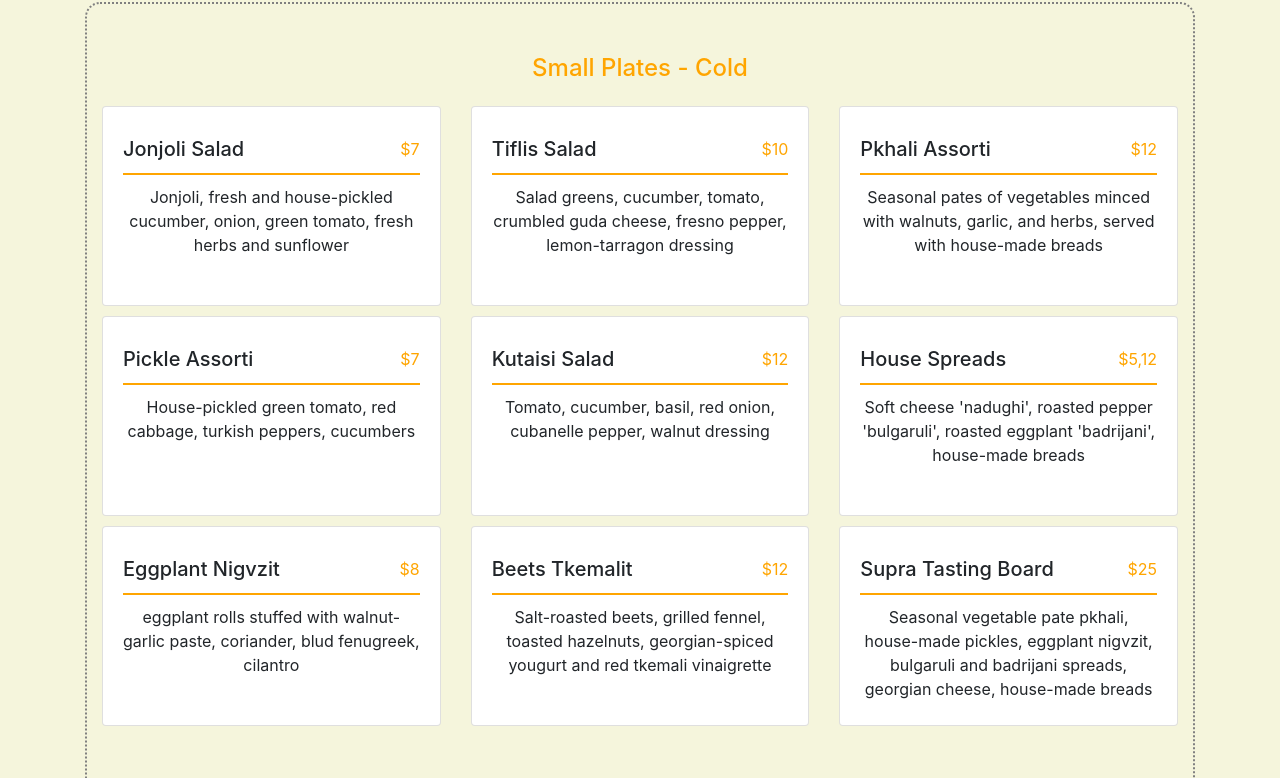
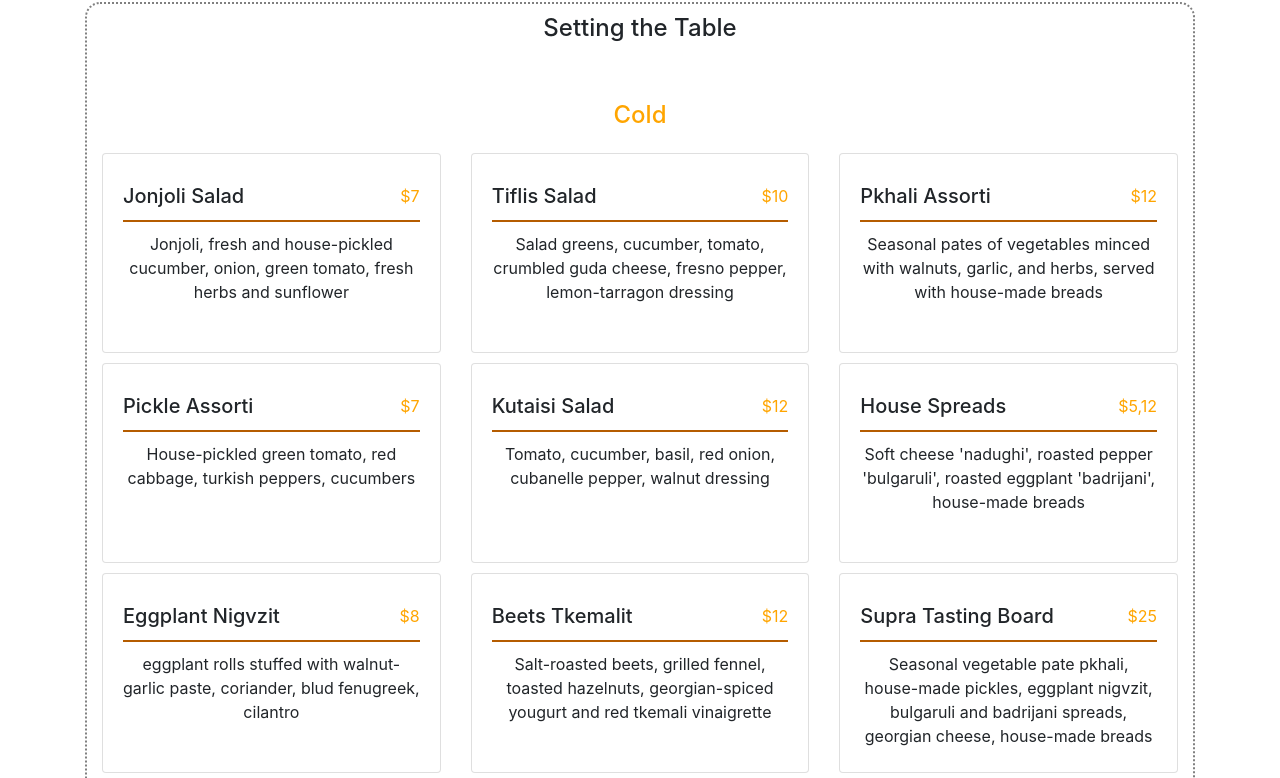
Before and after one commit to ehoversten/menu_layout, a plain HTML site: page looper.html in a window 1280 px wide. Shown: the part 494-1272 px from the top of the page. Drawn offline with nearby package versions, Linux system fonts and the light colour scheme.

Commit message:
adding css variables for color

```diff
--- a/looper.html
+++ b/looper.html
@@ -58,11 +58,15 @@
                 <!-- First Row Option Style w/ fieldset & legend  -->
 
                 <section class="small-plates">
-
+                    <div class="row">
+                        <div class="col text-center">
+                            <h4 class="menu-title">Setting the Table</h4>
+                            </div>
+                    </div>
                     <!-- COLD ITEMS SECTION  -->
                     <div class="cold-share">
                         <div class="row menu-subtitle">
-                            <h4 class="menu-subtitle">Small Plates - Cold</h4>
+                            <h4 class="menu-subtitle">Cold</h4>
                         </div>
 
                         <div class="row cold-items">
@@ -74,7 +78,7 @@
                     <!-- HOT ITEMS SECTION  -->
                     <div class="hot-share">
                         <div class="row menu-subtitle">
-                            <h4 class="menu-subtitle">Small Plates - Hot</h4>
+                            <h4 class="menu-subtitle">Hot</h4>
                         </div>
 
                         <!-- Second Row Option Style w/ border  -->
--- a/static/css/styles.css
+++ b/static/css/styles.css
@@ -1,10 +1,24 @@
+/* -- CSS Variables and Colors -- */
+:root {
+    --main-bg-color: rgb(255,255,255);              /* white */
+    --main-bg-color-alt: rgb(229,231,216);          /* gainsboro */
+    --main-bg-color-alt-1: beige;
+
+    --text-highlight-color: rgb(181,92,0);          /* darkgoldenrod */
+    --text-highlight-color-alt_1: rgb(175,84,0);    /* saddlebrown */
+    --text-highlight-color-alt-2: rgb(156,77,32);   /* sienna */
+
+    --tribal-bg: rgb(198,191,180);                  /* silver */
+    --border-color: grey;
+}
+
 *, *::before, *::after {
   box-sizing: border-box;
 }
 
 
 body {
-    background-color: beige;
+    background-color: rgb(255,255,255);
 }
 
 .header {
@@ -58,7 +72,10 @@ p > .card-title {
 .name-price-1 {
     display: flex;
     justify-content: space-between;
-    border-bottom: 2px solid orange;
+    /* border-bottom: 2px solid orange; */
+    border-bottom: 2px solid rgb(181,92,0);
+
+
 }
 
 .small-plates, .large-plates, .khachapuri {
@@ -105,3 +122,132 @@ p > .card-title {
 .food-warning {
     justify-content: center;
 }
+
+
+
+/* ----------- Non-Retina Screens ----------- */
+@media screen and (min-device-width: 1200px) and (max-device-width: 1600px) and (-webkit-min-device-pixel-ratio: 1) {
+    /* body {
+        background-color: whitesmoke;
+        background-color: rgb(255, 255, 255);
+    }  */
+
+    .card {
+        background-color: beige;
+        border: none;
+    }
+
+
+}
+
+/* ----------- Retina Screens ----------- */
+@media screen and (min-device-width: 1200px) and (max-device-width: 1600px) and (-webkit-min-device-pixel-ratio: 2) and (min-resolution: 192dpi) {
+    /* body {
+        background-color: rgb(255, 255, 255);
+    } */
+
+    .card {
+        background-color: rgb(255, 255, 255);
+        border: none;
+    }
+
+}
+
+/* ----------- iPhone 5, 5S, 5C and 5SE ----------- */
+
+/* Portrait and Landscape */
+@media only screen and (min-device-width: 320px) and (max-device-width: 568px) and (-webkit-min-device-pixel-ratio: 2) {
+}
+
+/* Portrait */
+@media only screen and (min-device-width: 320px) and (max-device-width: 568px) and (-webkit-min-device-pixel-ratio: 2) and (orientation: portrait) {
+}
+
+/* Landscape */
+@media only screen and (min-device-width: 320px) and (max-device-width: 568px) and (-webkit-min-device-pixel-ratio: 2) and (orientation: landscape) {
+}
+
+/* ----------- iPhone 6, 6S, 7 and 8 ----------- */
+
+/* Portrait and Landscape */
+@media only screen and (min-device-width: 375px) and (max-device-width: 667px) and (-webkit-min-device-pixel-ratio: 2) {
+}
+
+/* Portrait */
+@media only screen and (min-device-width: 375px) and (max-device-width: 667px) and (-webkit-min-device-pixel-ratio: 2) and (orientation: portrait) {
+}
+
+/* Landscape */
+@media only screen and (min-device-width: 375px) and (max-device-width: 667px) and (-webkit-min-device-pixel-ratio: 2) and (orientation: landscape) {
+}
+
+/* ----------- iPhone 6+, 7+ and 8+ ----------- */
+
+/* Portrait and Landscape */
+@media only screen and (min-device-width: 414px) and (max-device-width: 736px) and (-webkit-min-device-pixel-ratio: 3) {
+}
+
+/* Portrait */
+@media only screen and (min-device-width: 414px) and (max-device-width: 736px) and (-webkit-min-device-pixel-ratio: 3) and (orientation: portrait) {
+}
+
+/* Landscape */
+@media only screen and (min-device-width: 414px) and (max-device-width: 736px) and (-webkit-min-device-pixel-ratio: 3) and (orientation: landscape) {
+}
+
+/* ----------- iPhone X ----------- */
+
+/* Portrait and Landscape */
+@media only screen and (min-device-width: 375px) and (max-device-width: 812px) and (-webkit-min-device-pixel-ratio: 3) {
+}
+
+/* Portrait */
+@media only screen and (min-device-width: 375px) and (max-device-width: 812px) and (-webkit-min-device-pixel-ratio: 3) and (orientation: portrait) {
+}
+
+/* Landscape */
+@media only screen and (min-device-width: 375px) and (max-device-width: 812px) and (-webkit-min-device-pixel-ratio: 3) and (orientation: landscape) {
+}
+
+
+/* ----------- Galaxy S3 ----------- */
+
+/* Portrait and Landscape */
+@media screen and (device-width: 360px) and (device-height: 640px) and (-webkit-device-pixel-ratio: 2) {
+}
+
+/* Portrait */
+@media screen and (device-width: 320px) and (device-height: 640px) and (-webkit-device-pixel-ratio: 2) and (orientation: portrait) {
+}
+
+/* Landscape */
+@media screen and (device-width: 320px) and (device-height: 640px) and (-webkit-device-pixel-ratio: 2) and (orientation: landscape) {
+}
+
+/* ----------- Galaxy S4, S5 and Note 3 ----------- */
+
+/* Portrait and Landscape */
+@media screen and (device-width: 320px) and (device-height: 640px) and (-webkit-device-pixel-ratio: 3) {
+}
+
+/* Portrait */
+@media screen and (device-width: 320px) and (device-height: 640px) and (-webkit-device-pixel-ratio: 3) and (orientation: portrait) {
+}
+
+/* Landscape */
+@media screen and (device-width: 320px) and (device-height: 640px) and (-webkit-device-pixel-ratio: 3) and (orientation: landscape) {
+}
+
+/* ----------- Galaxy S6 ----------- */
+
+/* Portrait and Landscape */
+@media screen and (device-width: 360px) and (device-height: 640px) and (-webkit-device-pixel-ratio: 4) {
+}
+
+/* Portrait */
+@media screen and (device-width: 360px) and (device-height: 640px) and (-webkit-device-pixel-ratio: 4) and (orientation: portrait) {
+}
+
+/* Landscape */
+@media screen and (device-width: 360px) and (device-height: 640px) and (-webkit-device-pixel-ratio: 4) and (orientation: landscape) {
+}
```
